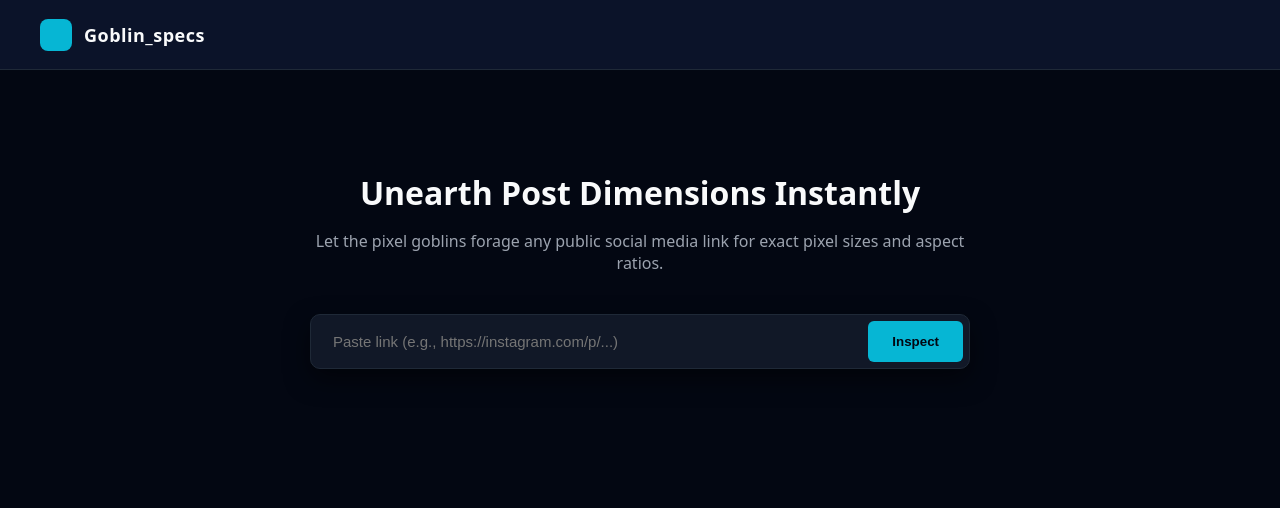
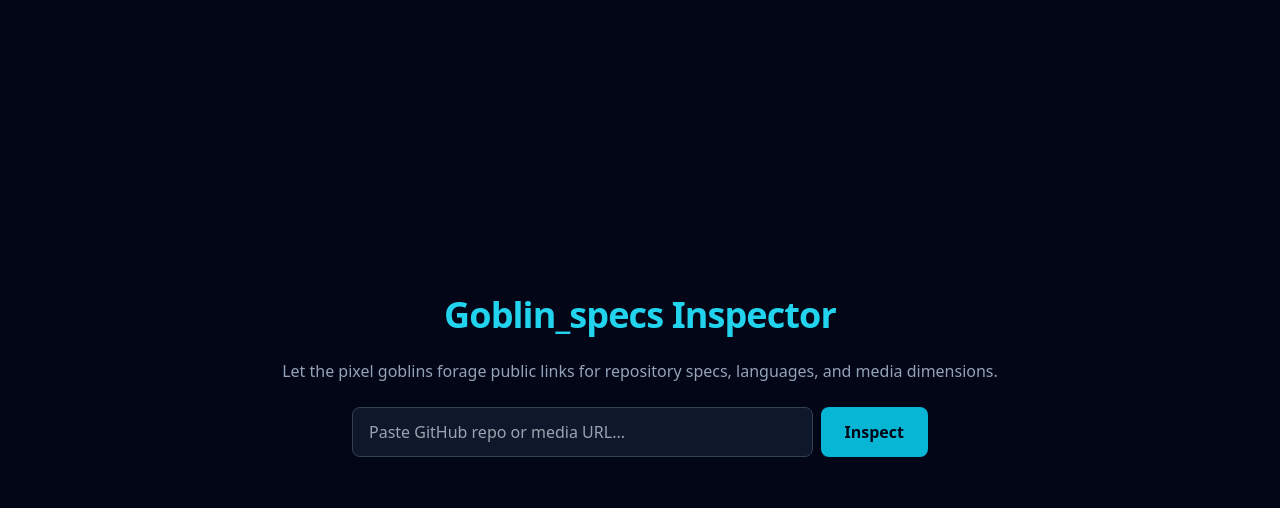
Before and after one commit to R00tedbyAK/Goblin_spec, a website: page public/index.html in a window 1280 px wide. Drawn offline with nearby package versions, Linux system fonts and the light colour scheme.

Commit message:
Update index.html

```diff
--- a/public/index.html
+++ b/public/index.html
@@ -3,37 +3,146 @@
 <head>
     <meta charset="UTF-8">
     <meta name="viewport" content="width=device-width, initial-scale=1.0">
-    <title>Goblin_specs — Social Media Dimension Tool</title>
-    <link rel="stylesheet" href="style.css">
+    <title>Goblin_specs - Deep Technical Inspector</title>
+    <script src="https://cdn.tailwindcss.com"></script>
 </head>
-<body>
+<body class="bg-slate-950 text-slate-100 min-h-screen flex flex-col items-center justify-center p-6">
 
-    <header>
-        <div class="logo-box"></div>
-        <div class="brand">Goblin_specs</div>
-    </header>
+    <div class="max-w-3xl w-full text-center space-y-6">
+        <h1 class="text-4xl font-extrabold tracking-tight text-cyan-400">Goblin_specs Inspector</h1>
+        <p class="text-slate-400">Let the pixel goblins forage public links for repository specs, languages, and media dimensions.</p>
 
-    <div class="main-container">
-        <h1>Unearth Post Dimensions Instantly</h1>
-        <p class="sub">Let the pixel goblins forage any public social media link for exact pixel sizes and aspect ratios.</p>
-
-        <div class="input-group">
-            <input type="text" id="urlInput" placeholder="Paste link (e.g., https://instagram.com/p/...)">
-            <button id="inspectBtn" onclick="inspectLink()">Inspect</button>
+        <!-- Input Box -->
+        <div class="flex gap-2 max-w-xl mx-auto">
+            <input type="text" id="urlInput" placeholder="Paste GitHub repo or media URL..."
+                class="flex-1 bg-slate-900 border border-slate-700 rounded-lg px-4 py-3 text-slate-200 focus:outline-none focus:border-cyan-500">
+            <button onclick="inspectUrl()" id="inspectBtn"
+                class="bg-cyan-500 hover:bg-cyan-400 text-slate-950 font-bold px-6 py-3 rounded-lg transition-all">
+                Inspect
+            </button>
         </div>
 
-        <div id="resultCard" class="result-card">
-            <div class="result-grid">
-                <img id="previewImg" src="" alt="Media Preview">
-                <div class="metrics">
-                    <h3 id="ratioOutput">Ratio: --</h3>
-                    <p><strong>Dimensions:</strong> <span id="dimOutput">--</span> px</p>
-                    <p><strong>Compatibility:</strong> <span id="recOutput">--</span></p>
+        <!-- Loading / Status -->
+        <div id="statusMsg" class="text-cyan-400 font-medium h-6"></div>
+
+        <!-- Result Card -->
+        <div id="resultCard" class="hidden bg-slate-900 border border-slate-800 rounded-2xl p-6 text-left shadow-2xl space-y-6">
+
+            <!-- Header Section -->
+            <div class="flex items-center gap-4 border-b border-slate-800 pb-4">
+                <img id="resImage" src="" alt="Preview" class="w-20 h-20 rounded-xl object-cover border border-slate-700 bg-slate-800">
+                <div>
+                    <h2 id="resTitle" class="text-2xl font-bold text-white"></h2>
+                    <p id="resDesc" class="text-slate-400 text-sm mt-1"></p>
                 </div>
             </div>
+
+            <!-- Dynamic Content Area -->
+            <div id="resBody" class="space-y-4 text-sm">
+                <!-- Injected via JavaScript based on data type -->
+            </div>
+
         </div>
     </div>
 
-    <script src="app.js"></script>
+    <script>
+        async function inspectUrl() {
+            const url = document.getElementById('urlInput').value.trim();
+            const statusMsg = document.getElementById('statusMsg');
+            const resultCard = document.getElementById('resultCard');
+            const resImage = document.getElementById('resImage');
+            const resTitle = document.getElementById('resTitle');
+            const resDesc = document.getElementById('resDesc');
+            const resBody = document.getElementById('resBody');
+
+            if (!url) {
+                statusMsg.innerText = "Please enter a valid URL!";
+                return;
+            }
+
+            statusMsg.innerText = "The goblin scouts are foraging...";
+            resultCard.classList.add('hidden');
+
+            try {
+                const response = await fetch('/api/inspect', {
+                    method: 'POST',
+                    headers: { 'Content-Type': 'application/json' },
+                    body: JSON.stringify({ url })
+                });
+
+                const data = await response.json();
+
+                if (!response.ok) {
+                    throw new Error(data.error || 'Failed to inspect link.');
+                }
+
+                statusMsg.innerText = "";
+                resultCard.classList.remove('hidden');
+                resImage.src = data.imageUrl || 'https://via.placeholder.com/150';
+
+                if (data.type === 'github_repo') {
+                    // RENDER GITHUB REPOSITORY INSIGHTS
+                    resTitle.innerText = data.repoName;
+                    resDesc.innerText = data.description || "No description provided.";
+
+                    let languagesHtml = Object.entries(data.languages)
+                        .map(([lang, bytes]) => `<span class="bg-slate-800 text-cyan-300 px-2.5 py-1 rounded-md text-xs font-mono">${lang}</span>`)
+                        .join(' ') || '<span class="text-slate-500">No language data</span>';
+
+                    let filesHtml = data.fileContents
+                        .map(f => `<span class="bg-slate-800/60 text-slate-300 px-2 py-0.5 rounded text-xs">${f.type === 'dir' ? '📁' : '📄'} ${f.name}</span>`)
+                        .join(' ');
+
+                    resBody.innerHTML = `
+                        <div class="grid grid-cols-2 gap-4 bg-slate-950 p-4 rounded-xl border border-slate-800">
+                            <div>⭐ <strong>Stars:</strong> ${data.stars}</div>
+                            <div>🍴 <strong>Forks:</strong> ${data.forks}</div>
+                        </div>
+                        <div>
+                            <h3 class="font-semibold text-slate-300 mb-2">Languages Used:</h3>
+                            <div class="flex flex-wrap gap-2">${languagesHtml}</div>
+                        </div>
+                        <div>
+                            <h3 class="font-semibold text-slate-300 mb-2">Backend Stack Detected:</h3>
+                            <div class="bg-slate-950 p-3 rounded-xl border border-slate-800 text-slate-300 space-y-1">
+                                <div>🚀 <strong>Runtime:</strong> ${data.backendService.stack}</div>
+                                <div>📦 <strong>Version:</strong> ${data.backendService.version}</div>
+                            </div>
+                        </div>
+                        <div>
+                            <h3 class="font-semibold text-slate-300 mb-2">Root File Contents (${data.fileContents.length}):</h3>
+                            <div class="flex flex-wrap gap-2 max-h-36 overflow-y-auto p-2 bg-slate-950 rounded-xl border border-slate-800">${filesHtml}</div>
+                        </div>
+                    `;
+
+                } else {
+                    // RENDER MEDIA SPECS
+                    resTitle.innerText = "Media Asset Analysis";
+                    resDesc.innerText = data.recommendation;
+
+                    resBody.innerHTML = `
+                        <div class="grid grid-cols-3 gap-4 bg-slate-950 p-4 rounded-xl border border-slate-800 text-center">
+                            <div>
+                                <div class="text-slate-400 text-xs">Aspect Ratio</div>
+                                <div class="text-lg font-bold text-cyan-400">${data.aspectRatio}</div>
+                            </div>
+                            <div>
+                                <div class="text-slate-400 text-xs">Dimensions</div>
+                                <div class="text-lg font-bold text-white">${data.width} × ${data.height} px</div>
+                            </div>
+                            <div>
+                                <div class="text-slate-400 text-xs">Compatibility</div>
+                                <div class="text-sm font-semibold text-emerald-400 mt-1">${data.recommendation}</div>
+                            </div>
+                        </div>
+                    `;
+                }
+
+            } catch (err) {
+                statusMsg.innerText = err.message;
+                resultCard.classList.add('hidden');
+            }
+        }
+    </script>
 </body>
 </html>
```
